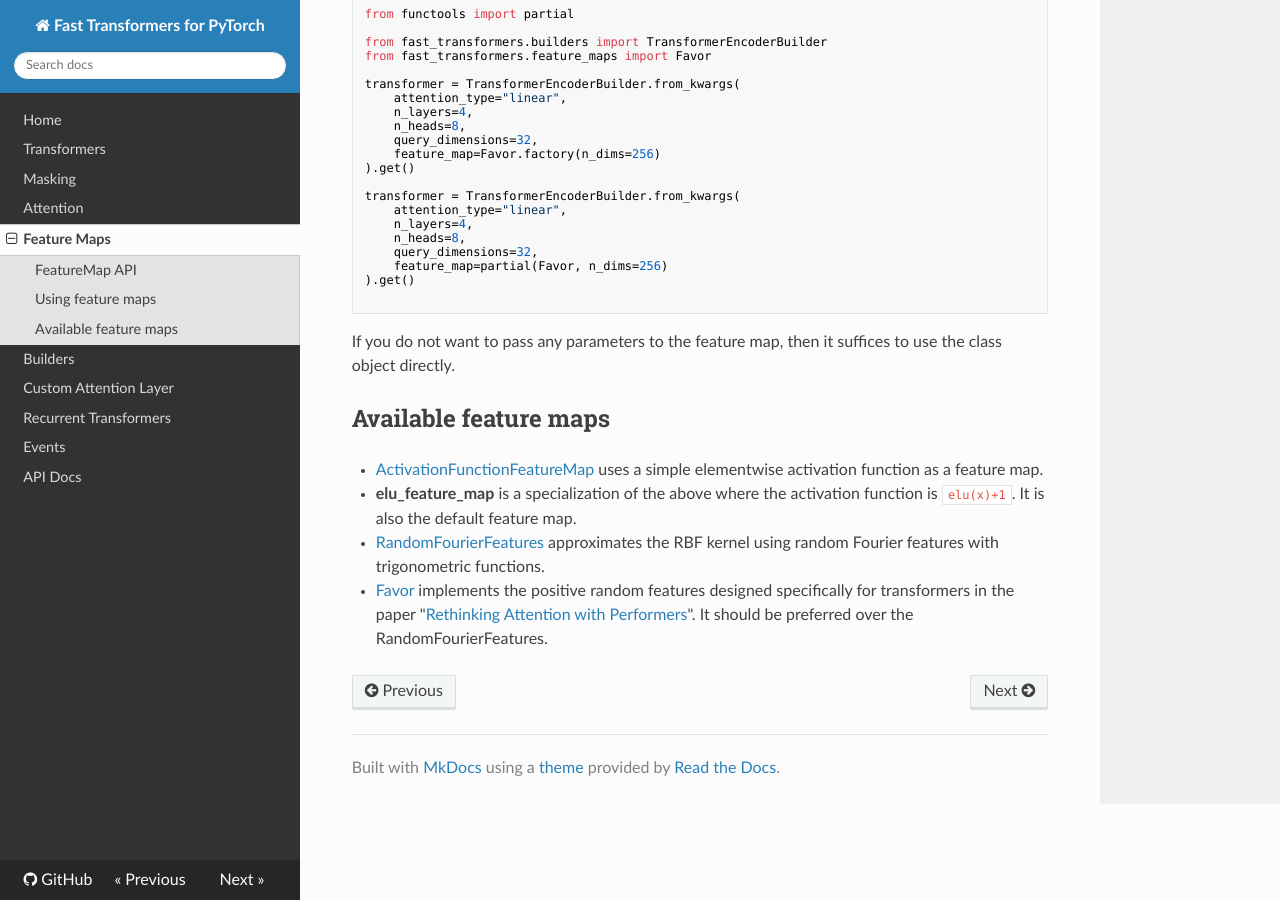
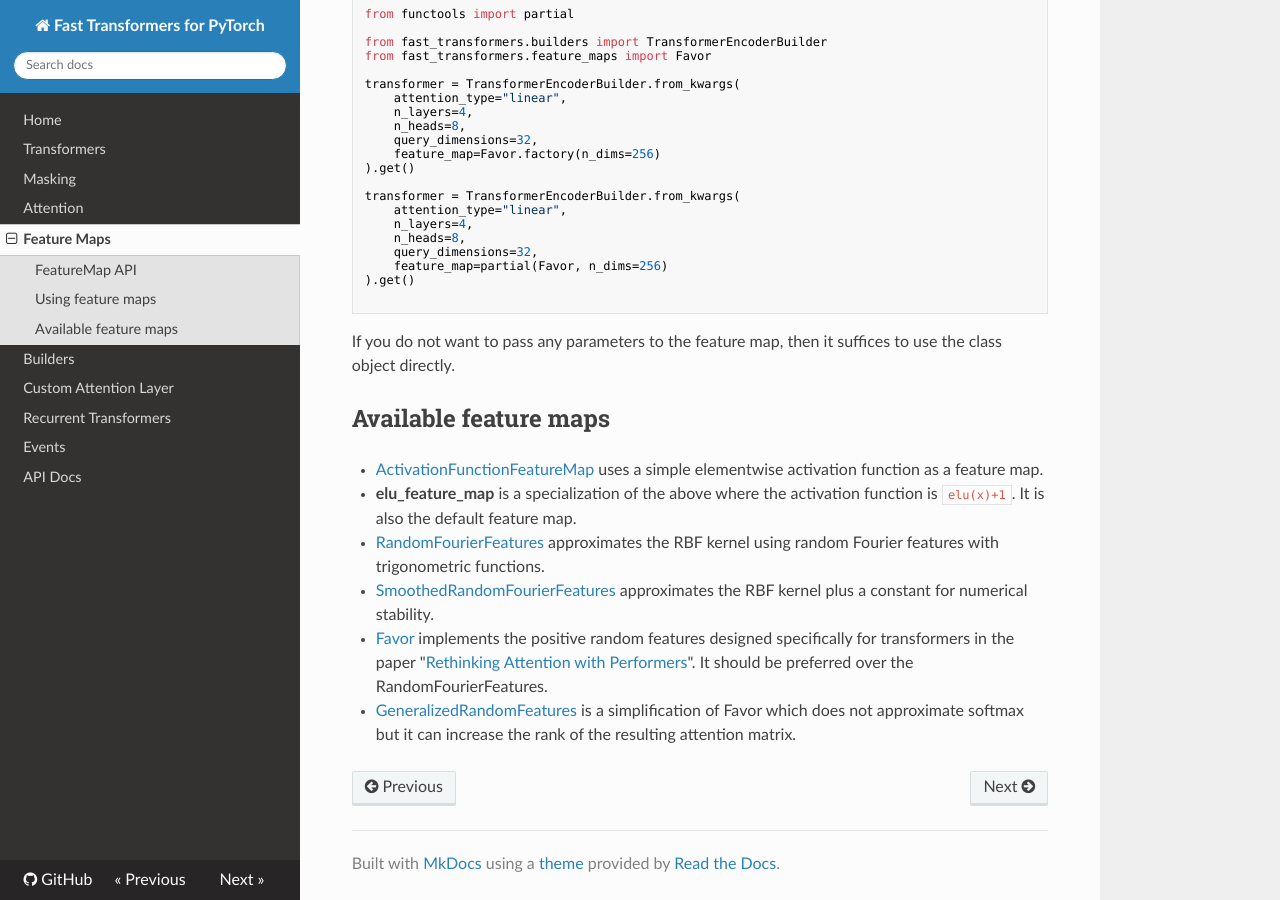
Before and after one commit to idiap/fast-transformers, an MkDocs documentation site: the page built from docs/feature_maps.md, in a window 1280 px wide and 900 px high, scrolled down 1108 px. Built offline with MkDocs 1.6.1, drawn with Linux system fonts in a browser that asks for light colours; nearby versions of some CDN libraries.

Commit message:
Update the feature maps docs

```diff
--- a/docs/feature_maps.md
+++ b/docs/feature_maps.md
@@ -91,9 +91,14 @@ Available feature maps
   function is `elu(x)+1`. It is also the default feature map.
 * [RandomFourierFeatures][5] approximates the RBF kernel using random Fourier
   features with trigonometric functions.
+* [SmoothedRandomFourierFeatures][8] approximates the RBF kernel plus a
+  constant for numerical stability.
 * [Favor][6] implements the positive random features designed specifically for
   transformers in the paper "[Rethinking Attention with Performers][7]". It
   should be preferred over the RandomFourierFeatures.
+* [GeneralizedRandomFeatures][9] is a simplification of Favor which does not
+  approximate softmax but it can increase the rank of the resulting attention
+  matrix.
 
 
 [1]: /api_docs/fast_transformers/attention/linear_attention.html
@@ -103,3 +108,5 @@ Available feature maps
 [5]: /api_docs/fast_transformers/feature_maps/fourier_features.html#fast_transformers.feature_maps.fourier_features.RandomFourierFeatures
 [6]: /api_docs/fast_transformers/feature_maps/fourier_features.html#fast_transformers.feature_maps.fourier_features.Favor
 [7]: https://arxiv.org/abs/2009.14794
+[8]: /api_docs/fast_transformers/feature_maps/fourier_features.html#fast_transformers.feature_maps.fourier_features.SmoothedRandomFourierFeatures
+[9]: /api_docs/fast_transformers/feature_maps/fourier_features.html#fast_transformers.feature_maps.fourier_features.GeneralizedRandomFeatures
```
Also changed, not shown: 1 other file.
